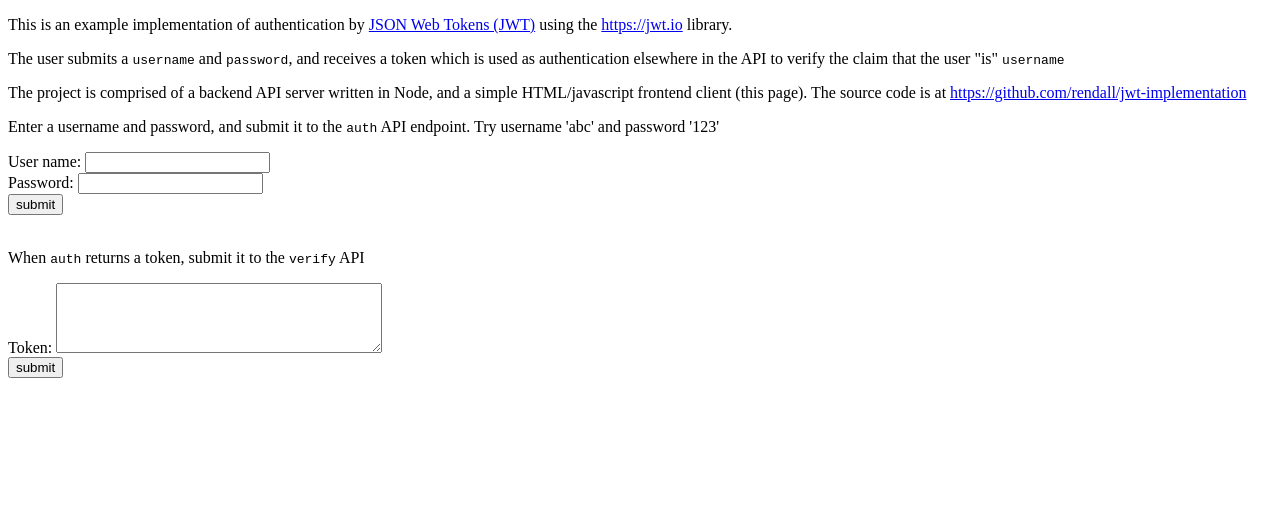
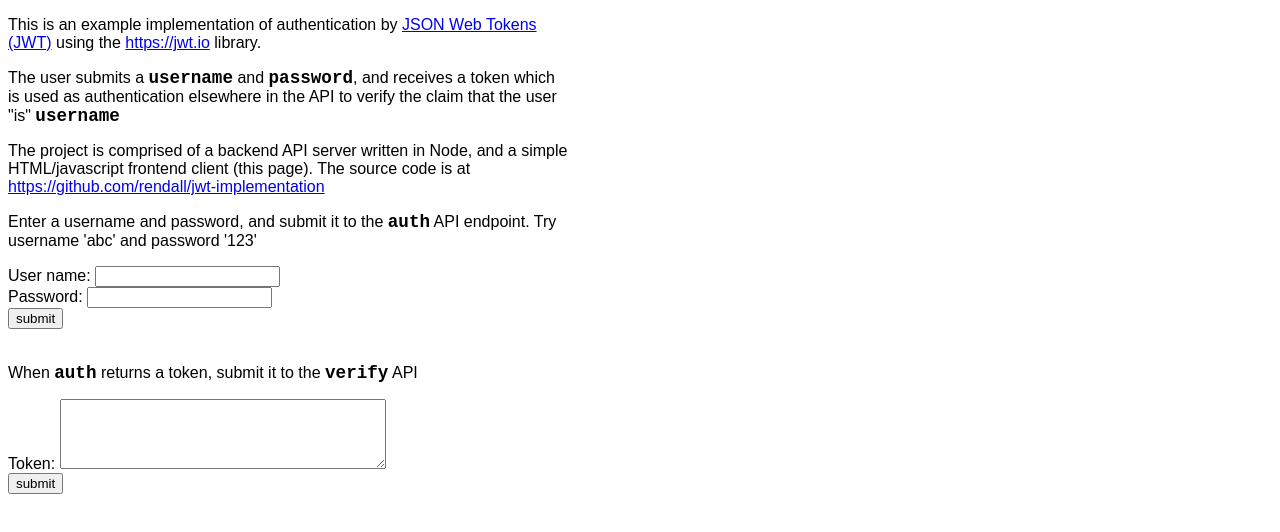
Before and after one commit to rendall/jwt-implementation, a website with bundled scripts: page public/index.html in a window 1280 px wide. Built offline with nearby package versions, Linux system fonts and the light colour scheme.

Commit message:
Improve style

```diff
--- a/public/index.html
+++ b/public/index.html
@@ -4,21 +4,38 @@
 <head>
   <title>Auth/Verify API</title>
   <style>
-    #errorDisplay {
-      color: red;
+    body {
+      font-family: Arial, sans-serif;
+      font-size: 1rem;
+    }
+
+    p {
+      max-width: 35rem;
+    }
+
+    code {
+      font-size: 1.1rem;
+      font-family: monospace;
+      font-weight: bold;
     }
 
     textarea[name=token] {
       width: 20rem;
       height: 4rem;
     }
+
+    #errorDisplay {
+      color: red;
+    }
   </style>
 </head>
 
 <body>
-  <p> This is an example implementation of authentication by <a href="https://tools.ietf.org/html/rfc7519">JSON Web Tokens (JWT)</a> using the <a href="https://jwt.io">https://jwt.io</a> library.
-</p>
-  <p>The user submits a <code>username</code> and <code>password</code>, and receives a token which is used as authentication elsewhere in the API to verify the claim that the user "is" <code>username</code></p>
+  <p> This is an example implementation of authentication by <a href="https://tools.ietf.org/html/rfc7519">JSON Web
+      Tokens (JWT)</a> using the <a href="https://jwt.io">https://jwt.io</a> library.
+  </p>
+  <p>The user submits a <code>username</code> and <code>password</code>, and receives a token which is used as
+    authentication elsewhere in the API to verify the claim that the user "is" <code>username</code></p>
   <p>The project is comprised of a backend API server written in Node, and a simple HTML/javascript frontend client
     (this page). The source code is at <a
       href="https://github.com/rendall/jwt-implementation">https://github.com/rendall/jwt-implementation</a></p>
```
